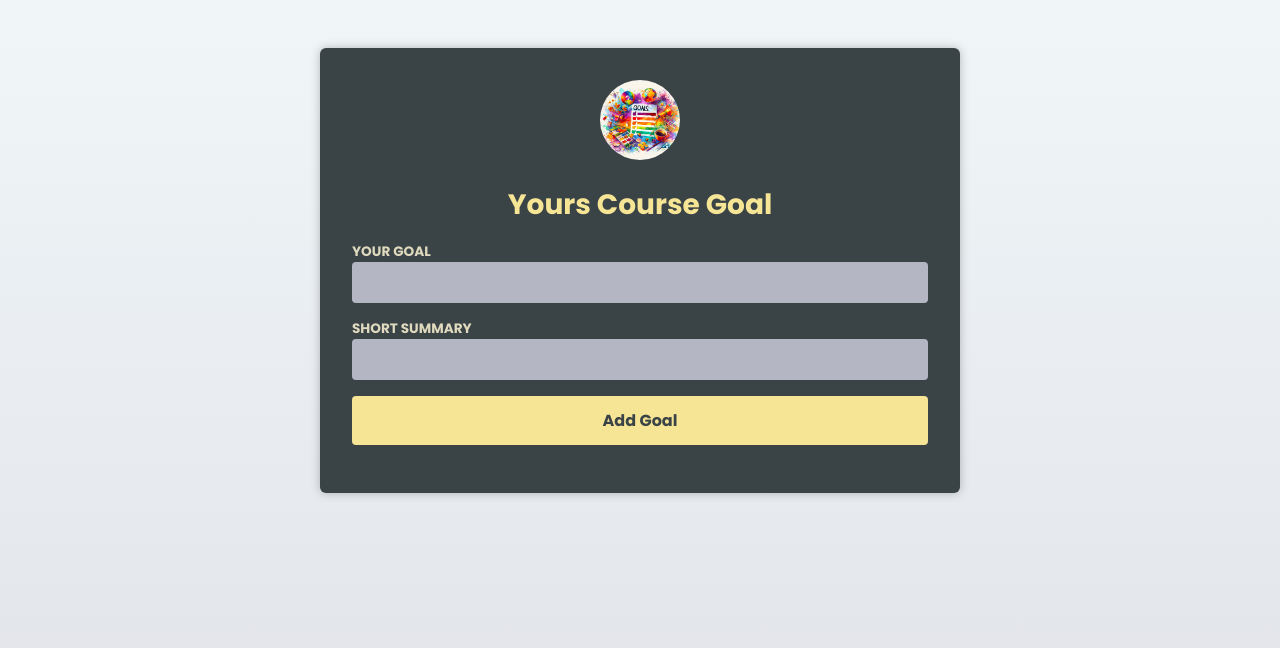
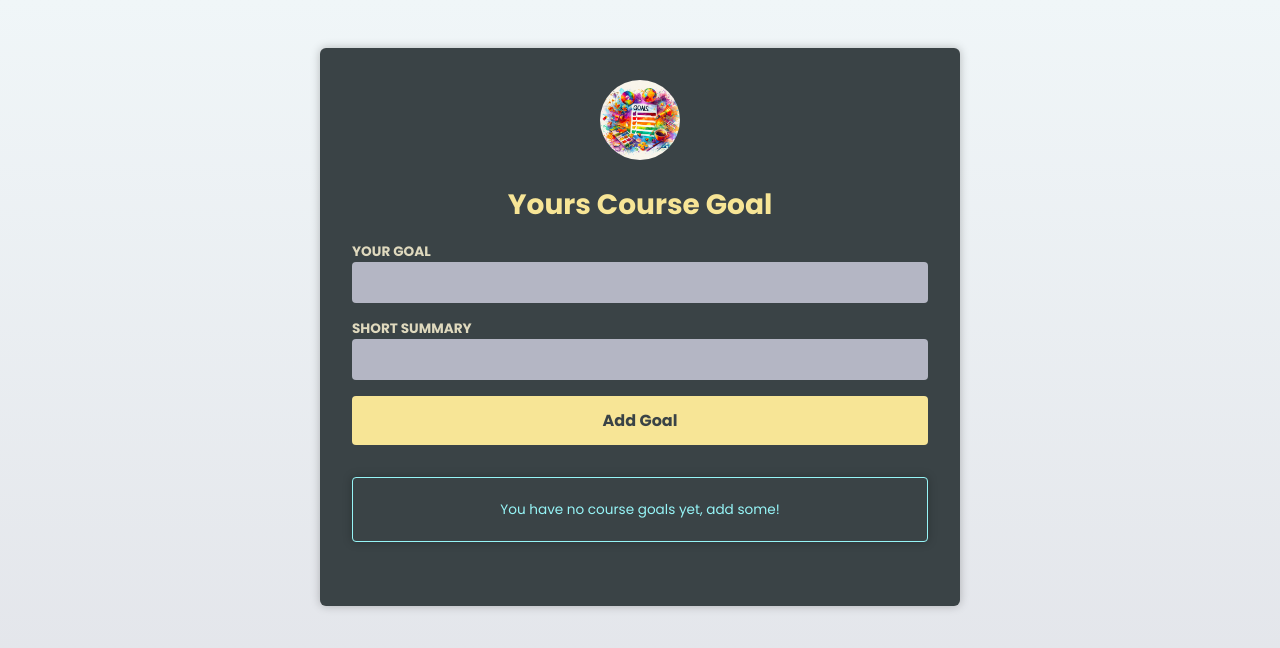
Before and after one commit to ElizabethVlasenko/react-ts, a React (Vite) app: page / in a window 1280 px wide. Shown: the top 648 px of the page. Built offline with nearby package versions, Linux system fonts and the light colour scheme.

Commit message:
Add an info box

```diff
--- a/src/components/CourseGoalList.tsx
+++ b/src/components/CourseGoalList.tsx
@@ -1,5 +1,7 @@
+import { type ReactNode } from "react";
 import { type CourseGoal as CourseGoalType } from "../App";
 import CourseGoal from "./CourseGoal";
+import InfoBox from "./InfoBox";
 
 type CourseGoalListProps = {
   goals: CourseGoalType[];
@@ -10,7 +12,25 @@
   goals,
   onDeleteGoal,
 }: CourseGoalListProps) {
+  if (goals.length === 0) {
     return (
+      <InfoBox mode="hint">You have no course goals yet, add some!</InfoBox>
+    );
+  }
+
+  let warningBox: ReactNode;
+
+  if (goals.length >= 4) {
+    warningBox = (
+      <InfoBox mode="warning">
+        You are collecting a lot of goals. Don't put too much on your plate!
+      </InfoBox>
+    );
+  }
+
+  return (
+    <>
+      {warningBox}
       <ul>
         {goals.map((goal) => (
           <li key={goal.id}>
@@ -19,6 +39,7 @@
             </CourseGoal>
           </li>
         ))}
-    </ul>
+      </ul>{" "}
+    </>
   );
 }
--- /dev/null
+++ b/src/components/InfoBox.tsx
@@ -0,0 +1,22 @@
+import { ReactNode } from "react";
+
+type infoBoxType = {
+  mode: "hint" | "warning";
+  children: ReactNode;
+};
+
+export default function InfoBox({ mode, children }: infoBoxType) {
+  if (mode === "hint")
+    return (
+      <aside className="infobox infobox-hint">
+        <p>{children}</p>
+      </aside>
+    );
+
+  return (
+    <aside className="infobox infobox-warning warning--medium">
+      <h2>Warning</h2>
+      <p>{children}</p>
+    </aside>
+  );
+}
--- a/src/index.css
+++ b/src/index.css
@@ -126,7 +126,31 @@
   color: #f9a73b;
 }
 
-.fallback {
+.infobox {
+  margin: 2rem 0;
+  padding: 0.5rem;
   text-align: center;
-  color: #acd1ce;
+  box-shadow: 0 0 10px rgba(0, 0, 0, 0.25);
+  font-size: 0.85rem;
+  border-radius: 4px;
 }
+
+.infobox-hint {
+  border: 1px solid #96f5f7;
+  color: #96f5f7;
+}
+
+.infobox-warning.warning--low {
+  border: 1px solid #f6d84f;
+  color: #f6d84f;
+}
+
+.infobox-warning.warning--medium {
+  border: 1px solid #f9a73b;
+  color: #f9a73b;
+}
+
+.infobox-warning.warning--high {
+  border: 1px solid #f97373;
+  color: #f97373;
+}
```
Lines whose indentation alone changed are shown as unchanged.
